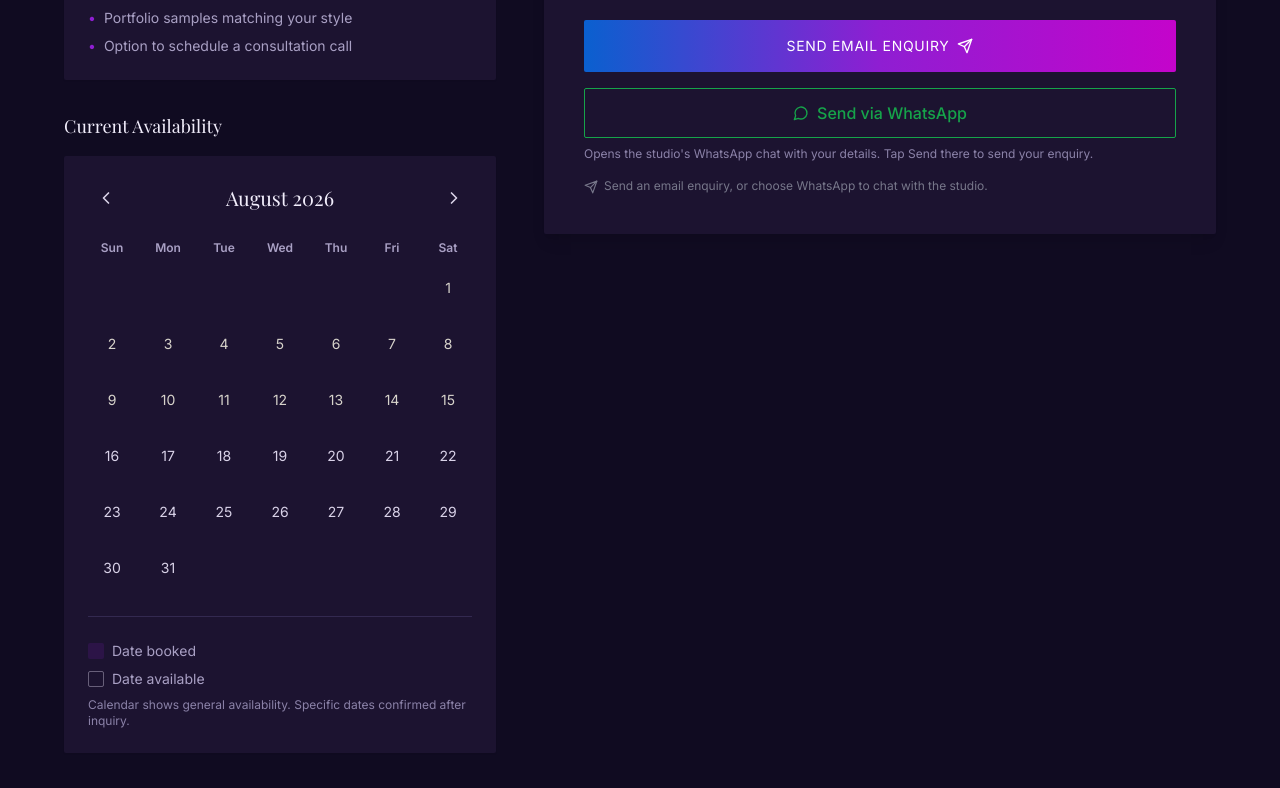
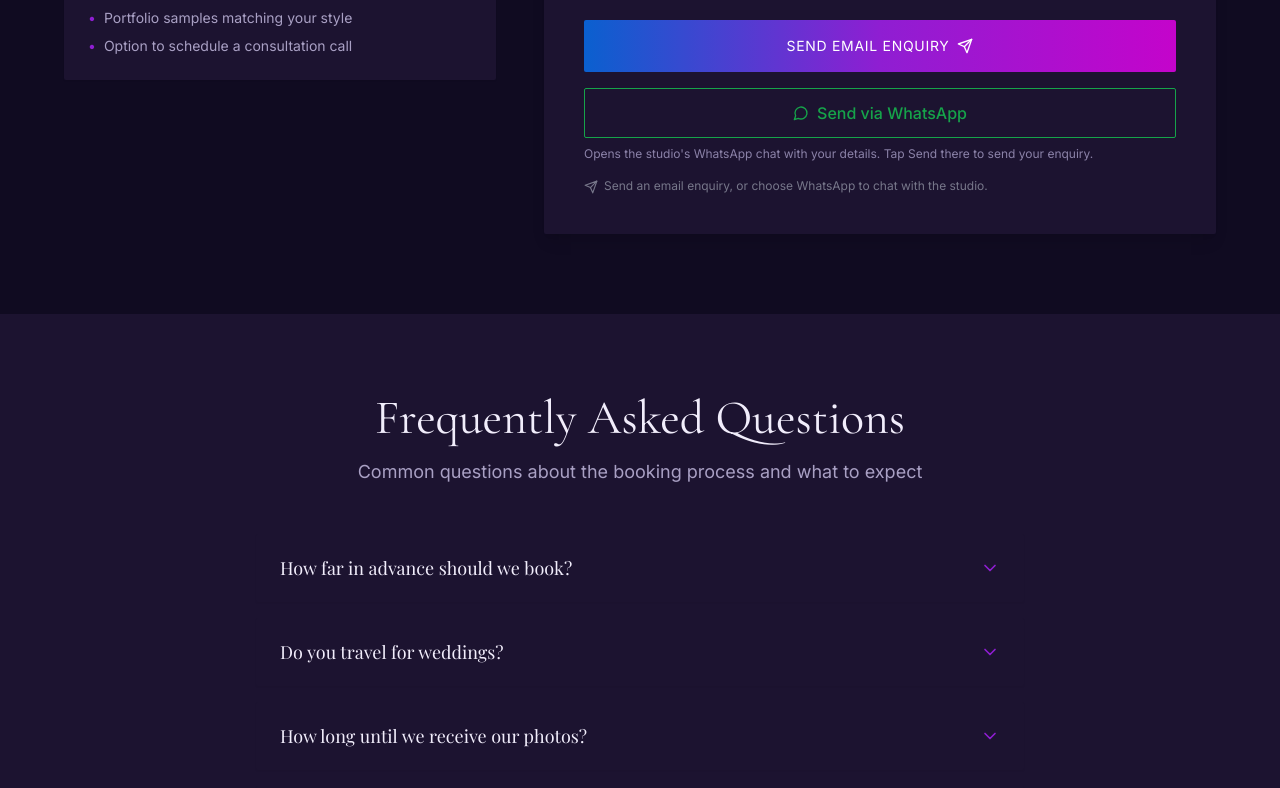
Before and after one commit to HeminKale/LLVphotoGraphy, a React (Vite) app: page /contact in a window 1280 px wide. Shown: the part 1052-1840 px from the top of the page. Built offline with nearby package versions, Linux system fonts and the light colour scheme.

Commit message:
Fix booking input contrast and remove availability calendar

```diff
--- a/src/components/AvailabilityCalendar.tsx
+++ /dev/null
@@ -1,130 +0,0 @@
-import { useState } from 'react';
-import { ChevronLeft, ChevronRight, Check, X } from 'lucide-react';
-
-const bookedDates = [
-  '2025-06-15',
-  '2025-07-20',
-  '2025-08-10',
-  '2025-09-05',
-  '2025-10-12',
-];
-
-export default function AvailabilityCalendar() {
-  const [currentDate, setCurrentDate] = useState(new Date());
-
-  const getDaysInMonth = (date: Date) => {
-    const year = date.getFullYear();
-    const month = date.getMonth();
-    const firstDay = new Date(year, month, 1);
-    const lastDay = new Date(year, month + 1, 0);
-    const daysInMonth = lastDay.getDate();
-    const startingDayOfWeek = firstDay.getDay();
-
-    return { daysInMonth, startingDayOfWeek };
-  };
-
-  const isDateBooked = (day: number) => {
-    const year = currentDate.getFullYear();
-    const month = currentDate.getMonth();
-    const dateString = `${year}-${String(month + 1).padStart(2, '0')}-${String(day).padStart(2, '0')}`;
-    return bookedDates.includes(dateString);
-  };
-
-  const isDatePast = (day: number) => {
-    const year = currentDate.getFullYear();
-    const month = currentDate.getMonth();
-    const date = new Date(year, month, day);
-    const today = new Date();
-    today.setHours(0, 0, 0, 0);
-    return date < today;
-  };
-
-  const previousMonth = () => {
-    setCurrentDate(new Date(currentDate.getFullYear(), currentDate.getMonth() - 1));
-  };
-
-  const nextMonth = () => {
-    setCurrentDate(new Date(currentDate.getFullYear(), currentDate.getMonth() + 1));
-  };
-
-  const { daysInMonth, startingDayOfWeek } = getDaysInMonth(currentDate);
-  const monthName = currentDate.toLocaleString('default', { month: 'long' });
-  const year = currentDate.getFullYear();
-
-  const days = [];
-  for (let i = 0; i < startingDayOfWeek; i++) {
-    days.push(<div key={`empty-${i}`} className="aspect-square" />);
-  }
-
-  for (let day = 1; day <= daysInMonth; day++) {
-    const isBooked = isDateBooked(day);
-    const isPast = isDatePast(day);
-
-    days.push(
-      <div
-        key={day}
-        className={`aspect-square flex items-center justify-center text-sm relative ${
-          isPast
-            ? 'text-sand-300 cursor-not-allowed'
-            : isBooked
-            ? 'bg-[#8F1ED2]/15 text-[#8F1ED2] font-semibold'
-            : 'text-[#D9D2E8] hover:bg-white/5'
-        } transition-colors rounded-sm`}
-      >
-        {day}
-        {isBooked && !isPast && (
-          <X className="w-3 h-3 absolute top-1 right-1 text-[#8F1ED2]" />
-        )}
-        {!isBooked && !isPast && (
-          <Check className="w-3 h-3 absolute top-1 right-1 text-green-500 opacity-0 hover:opacity-100" />
-        )}
-      </div>
-    );
-  }
-
-  return (
-    <div className="bg-[#1C1330] p-6 rounded-sm shadow-sm">
-      <div className="flex items-center justify-between mb-6">
-        <button
-          onClick={previousMonth}
-          className="p-2 hover:bg-white/5 rounded-full transition-colors"
-        >
-          <ChevronLeft className="w-5 h-5 text-[#D9D2E8]" />
-        </button>
-        <h3 className="font-serif text-xl text-[#F1EDFB]">
-          {monthName} {year}
-        </h3>
-        <button
-          onClick={nextMonth}
-          className="p-2 hover:bg-white/5 rounded-full transition-colors"
-        >
-          <ChevronRight className="w-5 h-5 text-[#D9D2E8]" />
-        </button>
-      </div>
-
-      <div className="grid grid-cols-7 gap-2 mb-2">
-        {['Sun', 'Mon', 'Tue', 'Wed', 'Thu', 'Fri', 'Sat'].map((day) => (
-          <div key={day} className="text-center text-xs font-semibold text-[#A9A0C4]">
-            {day}
-          </div>
-        ))}
-      </div>
-
-      <div className="grid grid-cols-7 gap-2">{days}</div>
-
-      <div className="mt-6 pt-6 border-t border-[#332950] space-y-2">
-        <div className="flex items-center gap-2 text-sm">
-          <div className="w-4 h-4 bg-[#8F1ED2]/15 rounded-sm" />
-          <span className="text-[#A9A0C4]">Date booked</span>
-        </div>
-        <div className="flex items-center gap-2 text-sm">
-          <div className="w-4 h-4 bg-transparent border border-[#D9D2E8]/40 rounded-sm" />
-          <span className="text-[#A9A0C4]">Date available</span>
-        </div>
-        <p className="text-xs text-[#8B82A8] mt-3">
-          Calendar shows general availability. Specific dates confirmed after inquiry.
-        </p>
-      </div>
-    </div>
-  );
-}
--- a/src/components/BookingFlap.tsx
+++ b/src/components/BookingFlap.tsx
@@ -3,6 +3,8 @@ import { X, Send } from 'lucide-react';
 import { sendEnquiry } from '../lib/sendEnquiry';
 import { eventTypes } from '../data/studio';
 import EnquiryWhatsAppLink from './EnquiryWhatsAppLink';
+
+const bookingFieldClassName = 'w-full px-4 py-3 bg-white text-[#1F2937] placeholder:text-[#6B7280] caret-[#1F2937] [color-scheme:light] border border-[#E5E3ED] rounded-sm focus:outline-none focus:border-[#8F1ED2] transition-colors';
 
 export default function BookingFlap() {
   const [isOpen, setIsOpen] = useState(false);
@@ -161,7 +163,7 @@ export default function BookingFlap() {
                 value={formData.name}
                 onChange={handleChange}
                 required
-                className="w-full px-4 py-3 border border-[#E5E3ED] rounded-sm focus:outline-none focus:border-[#8F1ED2] transition-colors"
+                className={bookingFieldClassName}
               />
             </div>
 
@@ -176,7 +178,7 @@ export default function BookingFlap() {
                 value={formData.email}
                 onChange={handleChange}
                 required
-                className="w-full px-4 py-3 border border-[#E5E3ED] rounded-sm focus:outline-none focus:border-[#8F1ED2] transition-colors"
+                className={bookingFieldClassName}
               />
             </div>
 
@@ -191,7 +193,7 @@ export default function BookingFlap() {
                 value={formData.phone}
                 onChange={handleChange}
                 required
-                className="w-full px-4 py-3 border border-[#E5E3ED] rounded-sm focus:outline-none focus:border-[#8F1ED2] transition-colors"
+                className={bookingFieldClassName}
               />
             </div>
 
@@ -205,7 +207,7 @@ export default function BookingFlap() {
                 value={formData.eventName}
                 onChange={handleChange}
                 required
-                className="w-full px-4 py-3 border border-[#E5E3ED] rounded-sm focus:outline-none focus:border-[#8F1ED2] transition-colors bg-white"
+                className={bookingFieldClassName}
               >
                 {eventTypes.map((type) => (
                   <option key={type} value={type}>
@@ -226,7 +228,7 @@ export default function BookingFlap() {
                 value={formData.eventDate}
                 onChange={handleChange}
                 required
-                className="w-full px-4 py-3 border border-[#E5E3ED] rounded-sm focus:outline-none focus:border-[#8F1ED2] transition-colors"
+                className={bookingFieldClassName}
               />
             </div>
 
@@ -243,7 +245,7 @@ export default function BookingFlap() {
                 maxLength={2000}
                 rows={4}
                 placeholder="Share your venue, style preferences, or any questions..."
-                className="w-full px-4 py-3 border border-[#E5E3ED] rounded-sm focus:outline-none focus:border-[#8F1ED2] transition-colors resize-none"
+                className={`${bookingFieldClassName} resize-none`}
               />
             </div>
 
--- a/src/pages/Contact.tsx
+++ b/src/pages/Contact.tsx
@@ -3,7 +3,6 @@ import { Mail, Phone, MapPin, Send } from 'lucide-react';
 import { sendEnquiry } from '../lib/sendEnquiry';
 import { eventTypes } from '../data/studio';
 import EnquiryWhatsAppLink from '../components/EnquiryWhatsAppLink';
-import AvailabilityCalendar from '../components/AvailabilityCalendar';
 import FAQ from '../components/FAQ';
 
 export default function Contact() {
@@ -188,12 +187,6 @@ export default function Contact() {
                   </ul>
                 </div>
 
-                <div className="mt-8">
-                  <h3 className="font-serif text-lg text-[#F1EDFB] mb-4">
-                    Current Availability
-                  </h3>
-                  <AvailabilityCalendar />
-                </div>
               </div>
             </div>
 
```
